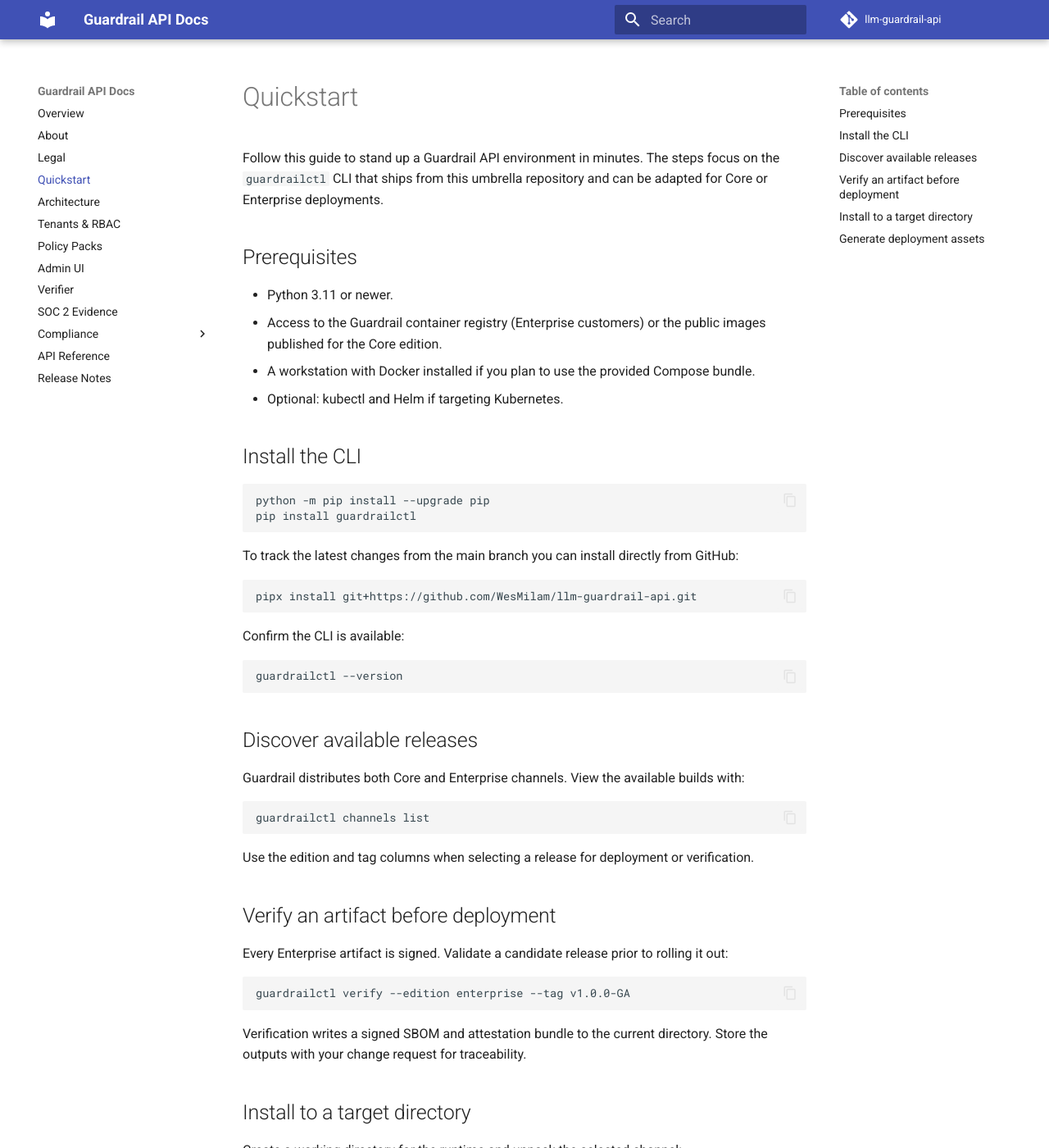
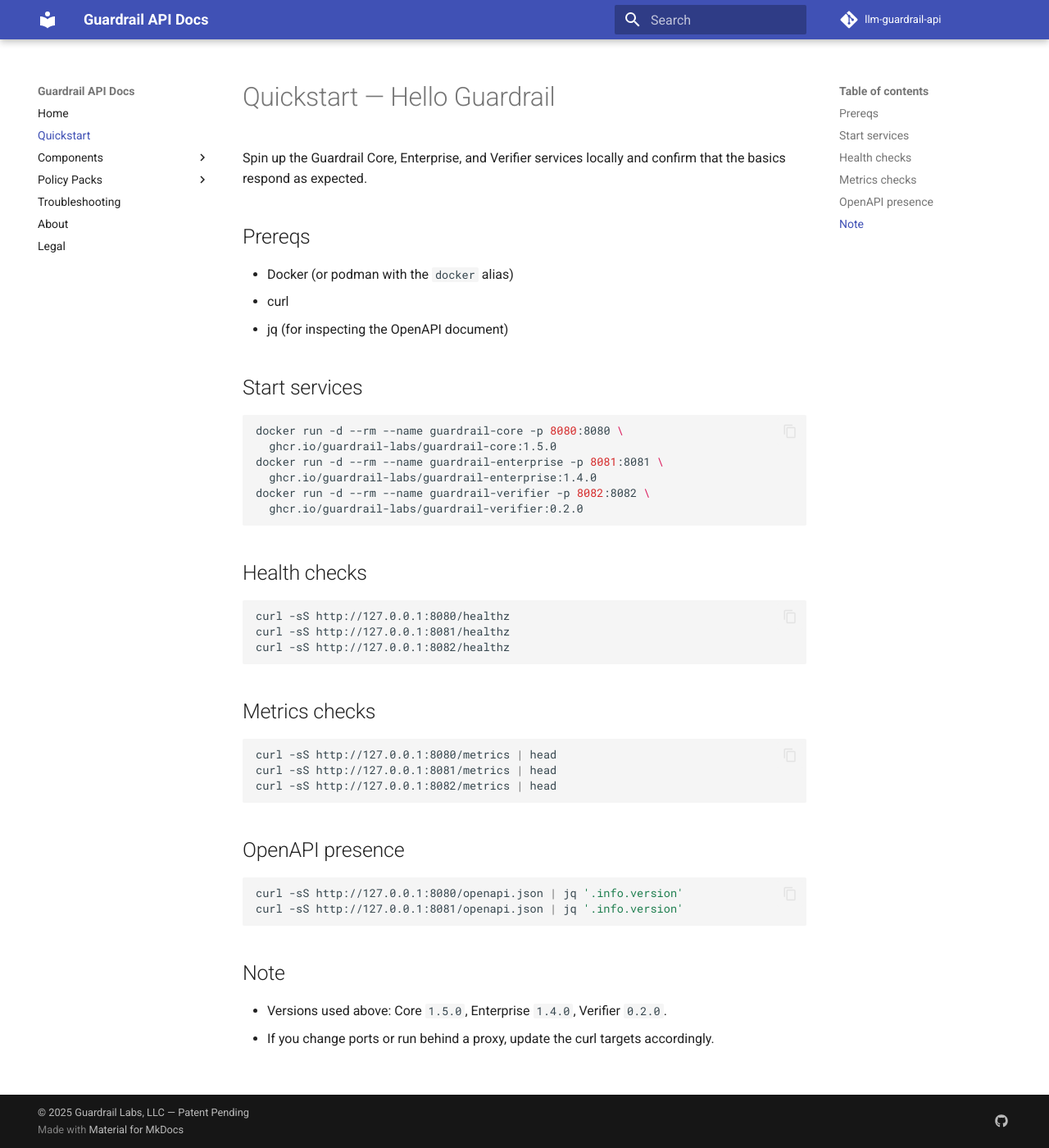
Before and after one commit to guardrail-labs/llm-guardrail-api, an MkDocs documentation site: the page built from docs/quickstart.md, in a window 1280 px wide and 1400 px high. Shown: the whole window at 82% size. Built offline with MkDocs 1.6.1 and Material for MkDocs 9.7.7, drawn with Linux system fonts in a browser that asks for light colours; comment, search, counter and statistics services are not loaded; some of the changed text lies outside the part shown.

Commit message:
docs: add quickstart and troubleshooting guides

````diff
--- a/docs/quickstart.md
+++ b/docs/quickstart.md
@@ -1,84 +1,43 @@
-# Quickstart
+# Quickstart — Hello Guardrail
 
-Follow this guide to stand up a Guardrail API environment in minutes. The steps focus on the
-`guardrailctl` CLI that ships from this umbrella repository and can be adapted for Core or
-Enterprise deployments.
+Spin up the Guardrail Core, Enterprise, and Verifier services locally and confirm that the
+basics respond as expected.
 
-## Prerequisites
+## Prereqs
+- Docker (or podman with the `docker` alias)
+- curl
+- jq (for inspecting the OpenAPI document)
 
-* Python 3.11 or newer.
-* Access to the Guardrail container registry (Enterprise customers) or the public images
-  published for the Core edition.
-* A workstation with Docker installed if you plan to use the provided Compose bundle.
-* Optional: kubectl and Helm if targeting Kubernetes.
-
-## Install the CLI
-
+## Start services
 ```bash
-python -m pip install --upgrade pip
-pip install guardrailctl
+docker run -d --rm --name guardrail-core -p 8080:8080 \
+  ghcr.io/guardrail-labs/guardrail-core:1.5.0
+docker run -d --rm --name guardrail-enterprise -p 8081:8081 \
+  ghcr.io/guardrail-labs/guardrail-enterprise:1.4.0
+docker run -d --rm --name guardrail-verifier -p 8082:8082 \
+  ghcr.io/guardrail-labs/guardrail-verifier:0.2.0
 ```
 
-To track the latest changes from the main branch you can install directly from GitHub:
-
+## Health checks
 ```bash
-pipx install git+https://github.com/WesMilam/llm-guardrail-api.git
+curl -sS http://127.0.0.1:8080/healthz
+curl -sS http://127.0.0.1:8081/healthz
+curl -sS http://127.0.0.1:8082/healthz
 ```
 
-Confirm the CLI is available:
-
+## Metrics checks
 ```bash
-guardrailctl --version
+curl -sS http://127.0.0.1:8080/metrics | head
+curl -sS http://127.0.0.1:8081/metrics | head
+curl -sS http://127.0.0.1:8082/metrics | head
 ```
 
-## Discover available releases
-
-Guardrail distributes both Core and Enterprise channels. View the available builds with:
-
+## OpenAPI presence
 ```bash
-guardrailctl channels list
+curl -sS http://127.0.0.1:8080/openapi.json | jq '.info.version'
+curl -sS http://127.0.0.1:8081/openapi.json | jq '.info.version'
 ```
 
-Use the edition and tag columns when selecting a release for deployment or verification.
-
-## Verify an artifact before deployment
-
-Every Enterprise artifact is signed. Validate a candidate release prior to rolling it out:
-
-```bash
-guardrailctl verify --edition enterprise --tag v1.0.0-GA
-```
-
-Verification writes a signed SBOM and attestation bundle to the current directory. Store the
-outputs with your change request for traceability.
-
-## Install to a target directory
-
-Create a working directory for the runtime and unpack the selected channel:
-
-```bash
-mkdir -p /opt/guardrail
-cd /opt/guardrail
-guardrailctl install --edition enterprise --tag v1.0.0-GA --dest .
-```
-
-The CLI lays down the runtime binaries, configuration stubs, and policy-pack manifest needed
-by Compose, Helm, or custom automation.
-
-## Generate deployment assets
-
-Choose the deployment model that fits your environment. The CLI can render both Docker
-Compose and Helm manifests.
-
-```bash
-# Docker Compose assets
-guardrailctl compose init --dest ./compose
-
-# Kubernetes manifests
-mkdir -p manifests
-guardrailctl helm render --out ./manifests
-```
-
-Review the generated files and commit them to your infrastructure repository. After you roll
-out the services, continue to the [Policy Packs](policy-packs.md) page to populate the
-runtime with guardrails tailored to your use cases.
+## Note
+- Versions used above: Core `1.5.0`, Enterprise `1.4.0`, Verifier `0.2.0`.
+- If you change ports or run behind a proxy, update the curl targets accordingly.
--- a/mkdocs.yml
+++ b/mkdocs.yml
@@ -4,20 +4,18 @@
 repo_url: https://github.com/WesMilam/llm-guardrail-api
 repo_name: llm-guardrail-api
 nav:
-  - Overview: index.md
+  - Home: index.md
+  - Quickstart: quickstart.md
+  - Components:
+    - Core: components/core.md
+    - Enterprise: components/enterprise.md
+    - Verifier: components/verifier.md
+  - Policy Packs:
+    - Overview: policy-packs/index.md
+    - Schema: policy-packs/schema.md
+  - Troubleshooting: troubleshooting.md
   - About: about.md
   - Legal: legal.md
-  - Quickstart: quickstart.md
-  - Architecture: architecture.md
-  - Tenants & RBAC: tenants-and-rbac.md
-  - Policy Packs: policy-packs.md
-  - Admin UI: admin-ui.md
-  - Verifier: verifier.md
-  - SOC 2 Evidence: soc2-evidence.md
-  - Compliance:
-    - SBOM: compliance/sbom.md
-  - API Reference: api-reference.md
-  - Release Notes: release-notes.md
 theme:
   name: material
   features:
````
Also changed, not shown: docs/index.md (+3 -0 lines), docs/troubleshooting.md (added, +21 -0 lines).
